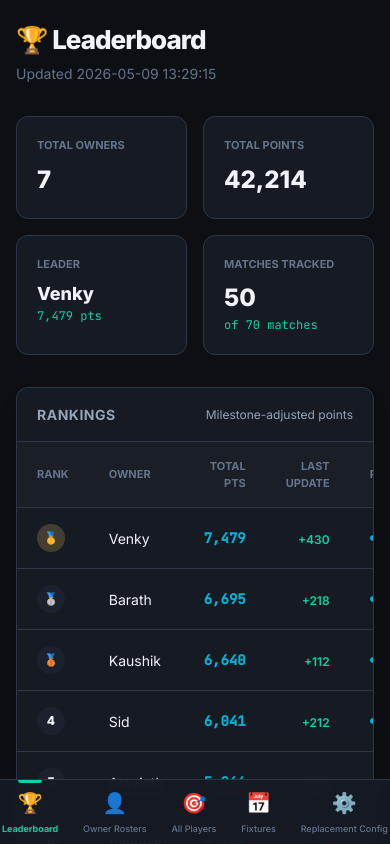
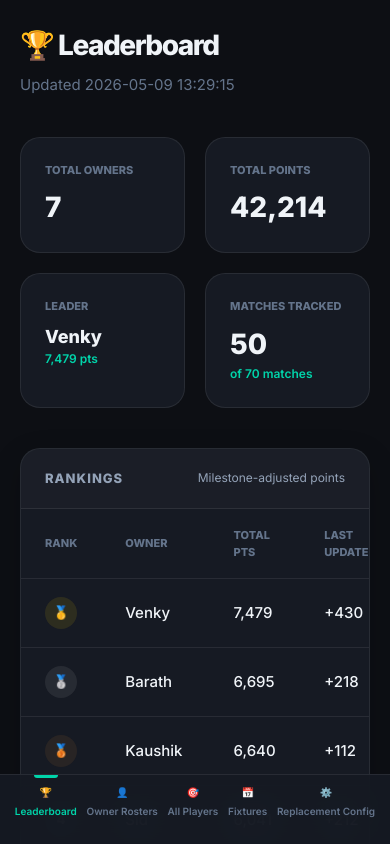
Before and after one commit to barathgopinath16/ipl-fantasy-draft-league, a plain HTML site: page web/index.html in a window 390 px wide. Drawn offline with Linux system fonts and the light colour scheme; no server answers.

Commit message:
Mobile scrolling fix and Premium Fixtures UI overhaul

```diff
--- a/web/assets/style.css
+++ b/web/assets/style.css
@@ -7,14 +7,12 @@
   --text: #f0f4f8;
   --text-muted: #94a3b8;
   --text-dim: #64748b;
-  --border: #2d3748;
+  --border: rgba(255, 255, 255, 0.08);
   --red: #ff5e7e;
   --green: #00d4aa;
   --yellow: #ffd166;
   --font-main: 'Inter', system-ui, -apple-system, sans-serif;
-  --font-mono: 'JetBrains Mono', monospace;
-  --radius: 12px;
-  --shadow: 0 10px 15px -3px rgba(0, 0, 0, 0.4);
+  --radius: 16px;
 }
 
 * { margin: 0; padding: 0; box-sizing: border-box; -webkit-tap-highlight-color: transparent; }
@@ -24,215 +22,174 @@ body {
   color: var(--text);
   font-family: var(--font-main);
   line-height: 1.5;
+  height: 100vh;
+  width: 100vw;
   overflow: hidden;
 }
 
-#app { display: flex; height: 100vh; width: 100vw; }
+#app { display: flex; height: 100%; width: 100%; }
 
-/* ── Sidebar (Desktop) ── */
+/* ── Desktop Sidebar ── */
 #sidebar {
   width: 280px;
   background: var(--surface);
   border-right: 1px solid var(--border);
   display: flex;
   flex-direction: column;
-  padding: 24px;
+  padding: 32px 24px;
   flex-shrink: 0;
-  z-index: 100;
 }
 
 .sidebar-logo { display: flex; align-items: center; gap: 12px; margin-bottom: 40px; }
 .logo-icon { font-size: 32px; }
-.logo-title { font-size: 20px; font-weight: 800; letter-spacing: -0.5px; }
-.logo-sub { font-size: 11px; color: var(--accent); font-weight: 600; text-transform: uppercase; letter-spacing: 1px; margin-top: -2px; }
+.logo-title { font-size: 22px; font-weight: 900; letter-spacing: -0.5px; }
+.logo-sub { font-size: 11px; color: var(--accent); font-weight: 700; text-transform: uppercase; letter-spacing: 1.5px; margin-top: -4px; }
 
-.sidebar-meta { background: var(--surface2); padding: 16px; border-radius: var(--radius); margin-bottom: 30px; border: 1px solid var(--border); }
-.meta-label { font-size: 10px; color: var(--text-dim); text-transform: uppercase; font-weight: 700; letter-spacing: 0.5px; margin-bottom: 4px; }
-.meta-value { font-size: 13px; font-family: var(--font-mono); color: var(--accent2); }
+.sidebar-meta { background: var(--surface2); padding: 16px; border-radius: var(--radius); margin-bottom: 32px; border: 1px solid var(--border); }
+.meta-label { font-size: 10px; color: var(--text-dim); text-transform: uppercase; font-weight: 800; letter-spacing: 1px; margin-bottom: 4px; }
+.meta-value { font-size: 13px; font-family: monospace; color: var(--accent2); }
 
 .nav-list { list-style: none; flex: 1; }
 .nav-item {
   display: flex;
   align-items: center;
-  gap: 12px;
-  padding: 12px 16px;
+  gap: 14px;
+  padding: 14px 18px;
   color: var(--text-muted);
   text-decoration: none;
   border-radius: var(--radius);
-  font-weight: 500;
-  margin-bottom: 4px;
+  font-weight: 600;
+  margin-bottom: 8px;
   transition: all 0.2s;
 }
-.nav-item:hover { background: var(--surface2); color: var(--text); }
-.nav-item.active { background: var(--accent); color: #000; font-weight: 700; box-shadow: 0 4px 12px rgba(0, 212, 170, 0.3); }
-.nav-icon { font-size: 18px; }
+.nav-item:hover { background: rgba(255,255,255,0.05); color: var(--text); }
+.nav-item.active { background: var(--accent); color: #000; box-shadow: 0 8px 20px rgba(0, 212, 170, 0.3); }
 
-.sidebar-footer { margin-top: auto; padding-top: 20px; }
+.sidebar-footer { margin-top: auto; }
 .refresh-btn {
   width: 100%;
-  padding: 14px;
+  padding: 16px;
   border-radius: var(--radius);
   border: 1px solid var(--accent);
-  background: rgba(0, 212, 170, 0.05);
+  background: transparent;
   color: var(--accent);
-  font-weight: 700;
+  font-weight: 800;
   cursor: pointer;
   display: flex;
   align-items: center;
   justify-content: center;
-  gap: 10px;
+  gap: 12px;
 }
-.refresh-btn:hover { background: var(--accent); color: #000; }
 
 /* ── Main Content ── */
-#main { flex: 1; overflow-y: auto; padding: 40px; scroll-behavior: smooth; }
+#main {
+  flex: 1;
+  overflow-y: auto;
+  padding: 48px;
+  -webkit-overflow-scrolling: touch;
+}
 
-.page { display: none; max-width: 1200px; margin: 0 auto; animation: fadeIn 0.4s ease-out; }
+.page { display: none; max-width: 1000px; margin: 0 auto; animation: fadeInUp 0.4s ease-out; }
 .page.active { display: block; }
-@keyframes fadeIn { from { opacity: 0; transform: translateY(10px); } to { opacity: 1; transform: translateY(0); } }
 
-.page-header { margin-bottom: 32px; }
-.page-title { font-size: 32px; font-weight: 800; letter-spacing: -1px; margin-bottom: 4px; }
-.page-subtitle { color: var(--text-dim); font-size: 14px; }
+@keyframes fadeInUp { from { opacity: 0; transform: translateY(20px); } to { opacity: 1; transform: translateY(0); } }
 
-/* ── Components ── */
-.stats-grid { display: grid; grid-template-columns: repeat(auto-fit, minmax(200px, 1fr)); gap: 16px; margin-bottom: 32px; }
-.stat-card { background: var(--surface); padding: 20px; border-radius: var(--radius); border: 1px solid var(--border); }
-.stat-label { font-size: 11px; color: var(--text-dim); text-transform: uppercase; font-weight: 700; margin-bottom: 8px; }
-.stat-value { font-size: 24px; font-weight: 800; }
-.stat-sub { font-size: 12px; color: var(--accent); font-family: var(--font-mono); }
+.page-header { margin-bottom: 40px; }
+.page-title { font-size: 36px; font-weight: 900; letter-spacing: -1.5px; margin-bottom: 8px; }
+.page-subtitle { color: var(--text-dim); font-size: 15px; }
 
-.card { background: var(--surface); border-radius: var(--radius); border: 1px solid var(--border); box-shadow: var(--shadow); overflow: hidden; margin-bottom: 24px; }
-.card-header { padding: 16px 20px; border-bottom: 1px solid var(--border); display: flex; justify-content: space-between; align-items: center; }
-.card-title { font-weight: 700; color: var(--text-muted); font-size: 14px; text-transform: uppercase; letter-spacing: 0.5px; }
+/* ── Cards & Grid ── */
+.card { background: var(--surface); border-radius: 20px; border: 1px solid var(--border); margin-bottom: 32px; overflow: hidden; box-shadow: 0 10px 30px rgba(0,0,0,0.2); }
+.card-header { padding: 20px 24px; border-bottom: 1px solid var(--border); display: flex; justify-content: space-between; align-items: center; background: rgba(255,255,255,0.02); }
+.card-title { font-weight: 800; color: var(--text-muted); font-size: 13px; text-transform: uppercase; letter-spacing: 1px; }
 
+.stats-grid { display: grid; grid-template-columns: repeat(auto-fit, minmax(200px, 1fr)); gap: 20px; margin-bottom: 40px; }
+.stat-card { background: var(--surface); padding: 24px; border-radius: 20px; border: 1px solid var(--border); }
+.stat-label { font-size: 11px; color: var(--text-dim); text-transform: uppercase; font-weight: 800; margin-bottom: 8px; }
+.stat-value { font-size: 28px; font-weight: 900; }
+.stat-sub { font-size: 12px; color: var(--accent); font-weight: 600; }
+
+/* ── Leaderboard Table ── */
 .table-wrap { overflow-x: auto; }
-.data-table, .lb-table { width: 100%; border-collapse: collapse; text-align: left; }
-.data-table th, .lb-table th { padding: 16px 20px; color: var(--text-dim); font-size: 11px; text-transform: uppercase; font-weight: 700; border-bottom: 1px solid var(--border); background: rgba(255,255,255,0.02); }
-.data-table td, .lb-table td { padding: 16px 20px; border-bottom: 1px solid var(--border); font-size: 14px; }
+.lb-table, .data-table { width: 100%; border-collapse: collapse; min-width: 600px; }
+.lb-table th, .data-table th { padding: 18px 24px; color: var(--text-dim); font-size: 11px; text-transform: uppercase; font-weight: 800; text-align: left; border-bottom: 1px solid var(--border); }
+.lb-table td, .data-table td { padding: 18px 24px; border-bottom: 1px solid var(--border); font-size: 15px; font-weight: 500; }
 
-.rank-badge { width: 28px; height: 28px; display: inline-flex; align-items: center; justify-content: center; border-radius: 50%; font-size: 12px; font-weight: 800; background: var(--surface2); }
-.rank-1 { background: rgba(255, 209, 102, 0.2); color: var(--yellow); }
-.pts-value { font-family: var(--font-mono); font-weight: 700; color: var(--accent2); }
-.pts-delta { font-size: 12px; font-weight: 600; color: var(--text-dim); }
-.pts-delta.positive { color: var(--green); }
+.rank-badge { width: 32px; height: 32px; display: inline-flex; align-items: center; justify-content: center; border-radius: 50%; background: var(--surface2); font-weight: 900; font-size: 13px; }
+.rank-1 { color: #ffd700; background: rgba(255, 215, 0, 0.1); }
+.rank-2 { color: #c0c0c0; background: rgba(192, 192, 192, 0.1); }
+.rank-3 { color: #cd7f32; background: rgba(205, 127, 50, 0.1); }
 
-.lb-bar-wrap { width: 100px; height: 6px; background: var(--surface2); border-radius: 10px; overflow: hidden; }
-.lb-bar { height: 100%; background: linear-gradient(to right, var(--accent2), var(--accent)); border-radius: 10px; }
+/* ── Fixtures (Premium Cards) ── */
+.fixture-grid { display: grid; grid-template-columns: repeat(auto-fill, minmax(320px, 1fr)); gap: 24px; }
+.fixture-card { background: var(--surface); border: 1px solid var(--border); border-radius: 20px; padding: 24px; transition: transform 0.2s; }
+.fixture-card:hover { transform: translateY(-4px); border-color: var(--accent); }
+.fixture-header { display: flex; justify-content: space-between; align-items: center; margin-bottom: 20px; font-size: 11px; font-weight: 900; color: var(--text-dim); text-transform: uppercase; }
+.fixture-match-box { display: flex; align-items: center; justify-content: space-between; margin-bottom: 24px; }
+.team-col { display: flex; flex-direction: column; align-items: center; gap: 10px; width: 40%; text-align: center; }
+.team-circle { width: 48px; height: 48px; background: var(--surface2); border-radius: 50%; display: flex; align-items: center; justify-content: center; font-weight: 900; font-size: 16px; border: 1px solid var(--border); }
+.team-name-small { font-size: 13px; font-weight: 700; color: var(--text-muted); }
+.fixture-vs-label { font-size: 12px; font-weight: 900; color: var(--text-dim); }
+.fixture-result-text { font-size: 13px; font-weight: 600; color: var(--accent); text-align: center; border-top: 1px solid var(--border); padding-top: 16px; }
 
-.owner-tabs { display: flex; gap: 8px; margin-bottom: 20px; overflow-x: auto; padding-bottom: 8px; scroll-behavior: auto; }
-.owner-tab { padding: 10px 20px; border-radius: 20px; background: var(--surface2); border: 1px solid var(--border); color: var(--text-muted); cursor: pointer; white-space: nowrap; font-weight: 600; }
-.owner-tab.active { background: var(--accent); color: #000; border-color: var(--accent); }
-
-.owner-stats-row { display: flex; gap: 24px; margin-bottom: 24px; }
-.owner-stat .s-label { font-size: 11px; color: var(--text-dim); text-transform: uppercase; margin-bottom: 4px; }
-.owner-stat .s-val { font-size: 20px; font-weight: 800; }
-
-.team-badge { background: var(--surface2); padding: 4px 8px; border-radius: 4px; font-size: 11px; font-family: var(--font-mono); font-weight: 600; }
-.status-badge { padding: 4px 8px; border-radius: 6px; font-size: 11px; font-weight: 700; text-transform: capitalize; }
-.badge-original { background: rgba(0, 212, 170, 0.1); color: var(--accent); }
-.badge-replacement { background: rgba(0, 180, 216, 0.1); color: var(--accent2); }
-.badge-dropped { background: rgba(255, 94, 126, 0.1); color: var(--red); }
-
-/* ── Fixtures Page Improvements ── */
-.fixture-grid { display: grid; grid-template-columns: repeat(auto-fill, minmax(300px, 1fr)); gap: 20px; }
-.fixture-card { background: var(--surface); border: 1px solid var(--border); border-radius: var(--radius); padding: 20px; position: relative; }
-.fixture-num { font-size: 11px; font-weight: 800; color: var(--accent2); margin-bottom: 12px; }
-.fixture-main { display: flex; align-items: center; justify-content: space-between; margin-bottom: 16px; }
-.fixture-team { display: flex; flex-direction: column; align-items: center; gap: 8px; width: 40%; }
-.team-icon-large { width: 40px; height: 40px; background: var(--surface2); border-radius: 50%; display: flex; align-items: center; justify-content: center; font-size: 14px; font-weight: 800; border: 1px solid var(--border); }
-.team-name { font-size: 13px; font-weight: 700; color: var(--text-muted); }
-.fixture-vs { font-size: 12px; font-weight: 800; color: var(--text-dim); }
-.fixture-footer { border-top: 1px solid var(--border); padding-top: 12px; font-size: 12px; }
-.fixture-res { color: var(--accent); font-weight: 600; margin-bottom: 4px; }
-.fixture-status { display: inline-block; padding: 2px 8px; border-radius: 4px; font-size: 10px; font-weight: 800; text-transform: uppercase; background: var(--surface2); color: var(--text-dim); }
-.status-completed { background: rgba(0, 212, 170, 0.1); color: var(--accent); }
-
-/* ── Replacement Config Improvements ── */
-.milestone-section { margin-bottom: 40px; }
-.m-card { background: var(--surface); border: 1px solid var(--border); border-radius: 16px; padding: 24px; margin-bottom: 24px; }
-.m-header { display: flex; justify-content: space-between; align-items: center; margin-bottom: 24px; }
-.m-title { font-size: 20px; font-weight: 800; color: var(--text); }
-.m-status { font-size: 12px; font-weight: 700; color: var(--accent); display: flex; align-items: center; gap: 6px; }
-
-.owner-changes { margin-bottom: 20px; padding: 16px; background: rgba(255,255,255,0.02); border-radius: 12px; }
-.oc-name { font-weight: 800; font-size: 15px; margin-bottom: 12px; color: var(--accent2); }
-.change-row { display: flex; align-items: center; gap: 12px; padding: 8px 0; border-bottom: 1px solid rgba(255,255,255,0.03); }
-.change-row:last-child { border: none; }
-.player-tag { display: inline-flex; align-items: center; gap: 6px; font-size: 13px; font-weight: 500; }
-.tag-drop { color: var(--red); }
-.tag-pick { color: var(--green); }
-.tag-label { font-size: 9px; font-weight: 800; opacity: 0.6; text-transform: uppercase; }
-
-/* ── Mobile Native Fix ── */
+/* ── Mobile UI Override ── */
 @media (max-width: 900px) {
   #app { flex-direction: column; }
+
   #sidebar {
-    width: 100%;
-    height: 65px;
-    flex-direction: row;
-    padding: 0;
-    order: 2;
     position: fixed;
     bottom: 0;
-    background: rgba(22, 26, 35, 0.95);
-    backdrop-filter: blur(10px);
+    left: 0;
+    width: 100%;
+    height: 70px;
+    flex-direction: row;
+    padding: 0 10px;
+    background: rgba(22, 26, 35, 0.9);
+    backdrop-filter: blur(20px);
+    -webkit-backdrop-filter: blur(20px);
     border-right: none;
     border-top: 1px solid var(--border);
-    justify-content: space-around;
+    justify-content: center;
+    z-index: 1000;
   }
+
   .sidebar-logo, .sidebar-meta, .sidebar-footer { display: none; }
-  .nav-list {
-    display: flex;
-    width: 100%;
-    justify-content: space-between;
-    align-items: stretch;
-  }
+  .nav-list { display: flex; width: 100%; justify-content: space-around; }
   .nav-item {
-    flex: 1 0 0; /* Force perfectly equal widths */
-    display: flex;
+    flex: 1 0 0;
     flex-direction: column;
-    align-items: center;
-    justify-content: center;
-    padding: 8px 2px;
-    font-size: 9px;
+    padding: 10px 0;
+    font-size: 10px;
     gap: 4px;
     margin: 0;
     border-radius: 0;
     background: none !important;
     color: var(--text-dim);
     text-align: center;
-    white-space: normal; /* Allow long labels to wrap */
-    min-width: 0;
+    box-shadow: none !important;
   }
-  .nav-item.active { color: var(--accent); box-shadow: none; }
-  .nav-item.active::after {
-    content: '';
-    position: absolute;
-    top: 0;
-    width: 24px;
-    height: 3px;
-    background: var(--accent);
-    border-radius: 0 0 4px 4px;
+  .nav-item.active { color: var(--accent); }
+  .nav-item.active::before { content: ''; position: absolute; top: 0; width: 24px; height: 3px; background: var(--accent); border-radius: 0 0 4px 4px; }
+
+  #main {
+    padding: 24px 20px 100px 20px;
+    height: 100vh;
+    overflow-y: scroll;
+    -webkit-overflow-scrolling: touch;
   }
-  .nav-icon { font-size: 20px; display: block; }
-  #main { padding: 20px 16px 85px 16px; height: calc(100vh - 65px); }
-  .page-title { font-size: 26px; }
+
+  .page-title { font-size: 28px; }
   .stats-grid { grid-template-columns: 1fr 1fr; }
-  .owner-stats-row { flex-wrap: wrap; gap: 12px; }
+  .fixture-grid { grid-template-columns: 1fr; }
+  .lb-table, .data-table { min-width: 100%; }
 }
 
 @supports (padding: env(safe-area-inset-bottom)) {
-  #sidebar { padding-bottom: env(safe-area-inset-bottom); height: calc(65px + env(safe-area-inset-bottom)); }
+  #sidebar { height: calc(70px + env(safe-area-inset-bottom)); padding-bottom: env(safe-area-inset-bottom); }
 }
 
-.ta-r { text-align: right; }
-.ta-c { text-align: center; }
-.loading { text-align: center; padding: 60px 20px; color: var(--text-dim); }
-.loading-spinner { display: inline-block; width: 32px; height: 32px; border: 3px solid var(--border); border-top-color: var(--accent); border-radius: 50%; animation: spin 0.8s linear infinite; }
-@keyframes spin { to { transform: rotate(360deg); } }
-
-#toast { position: fixed; bottom: 85px; left: 50%; transform: translateX(-50%) translateY(100px); background: #1e293b; border: 1px solid var(--border); padding: 12px 24px; border-radius: 50px; font-weight: 600; font-size: 14px; box-shadow: 0 10px 25px rgba(0,0,0,0.5); transition: all 0.4s; z-index: 9999; opacity: 0; pointer-events: none; }
+/* ── Toast ── */
+#toast { position: fixed; bottom: 90px; left: 50%; transform: translateX(-50%) translateY(100px); background: #1e293b; border: 1px solid var(--border); padding: 12px 24px; border-radius: 50px; font-weight: 600; font-size: 14px; box-shadow: 0 10px 25px rgba(0,0,0,0.5); transition: all 0.4s; z-index: 9999; opacity: 0; pointer-events: none; }
 #toast.show { transform: translateX(-50%) translateY(0); opacity: 1; pointer-events: auto; }
 #toast.success { color: var(--green); }
 #toast.error { color: var(--red); }
```
